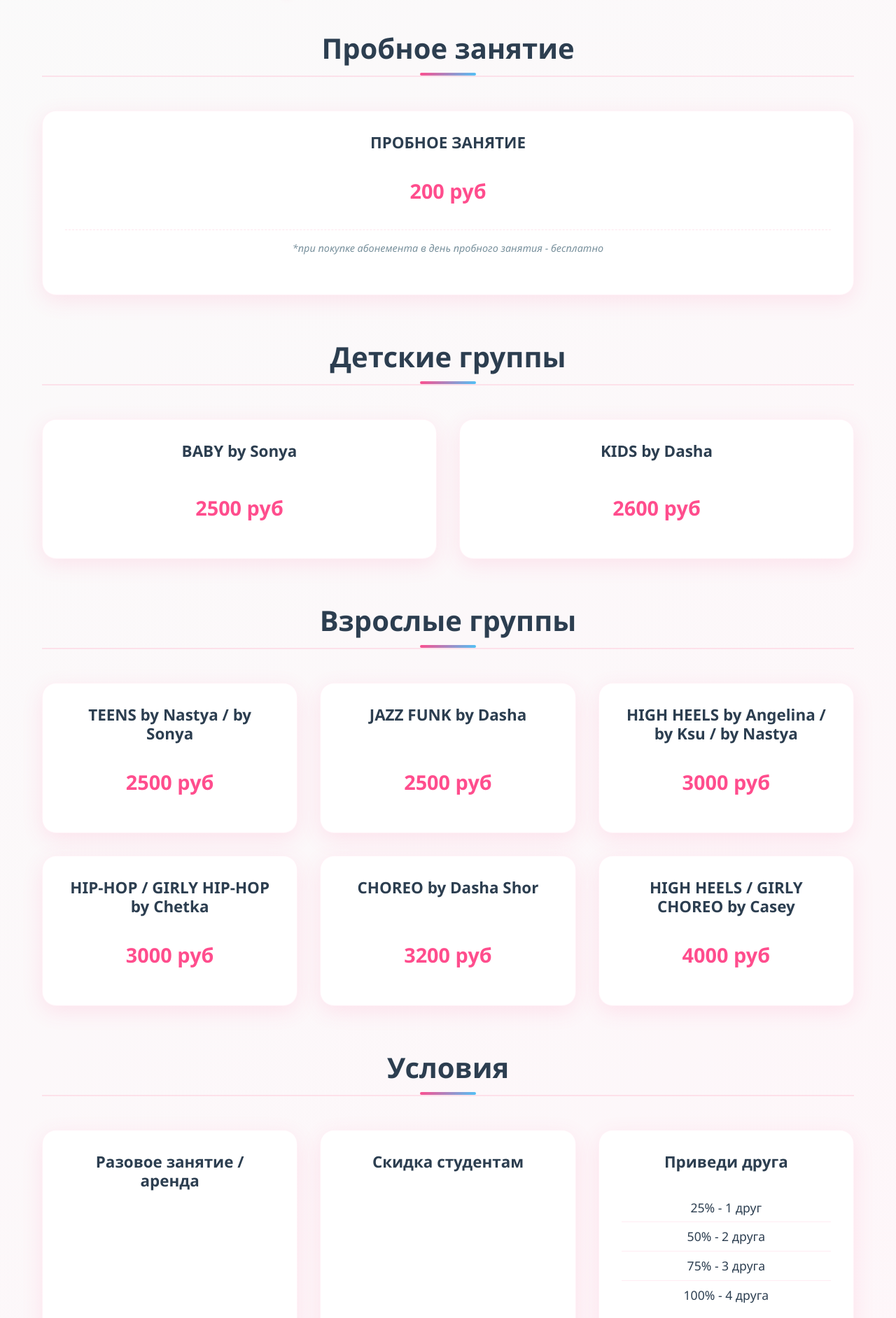
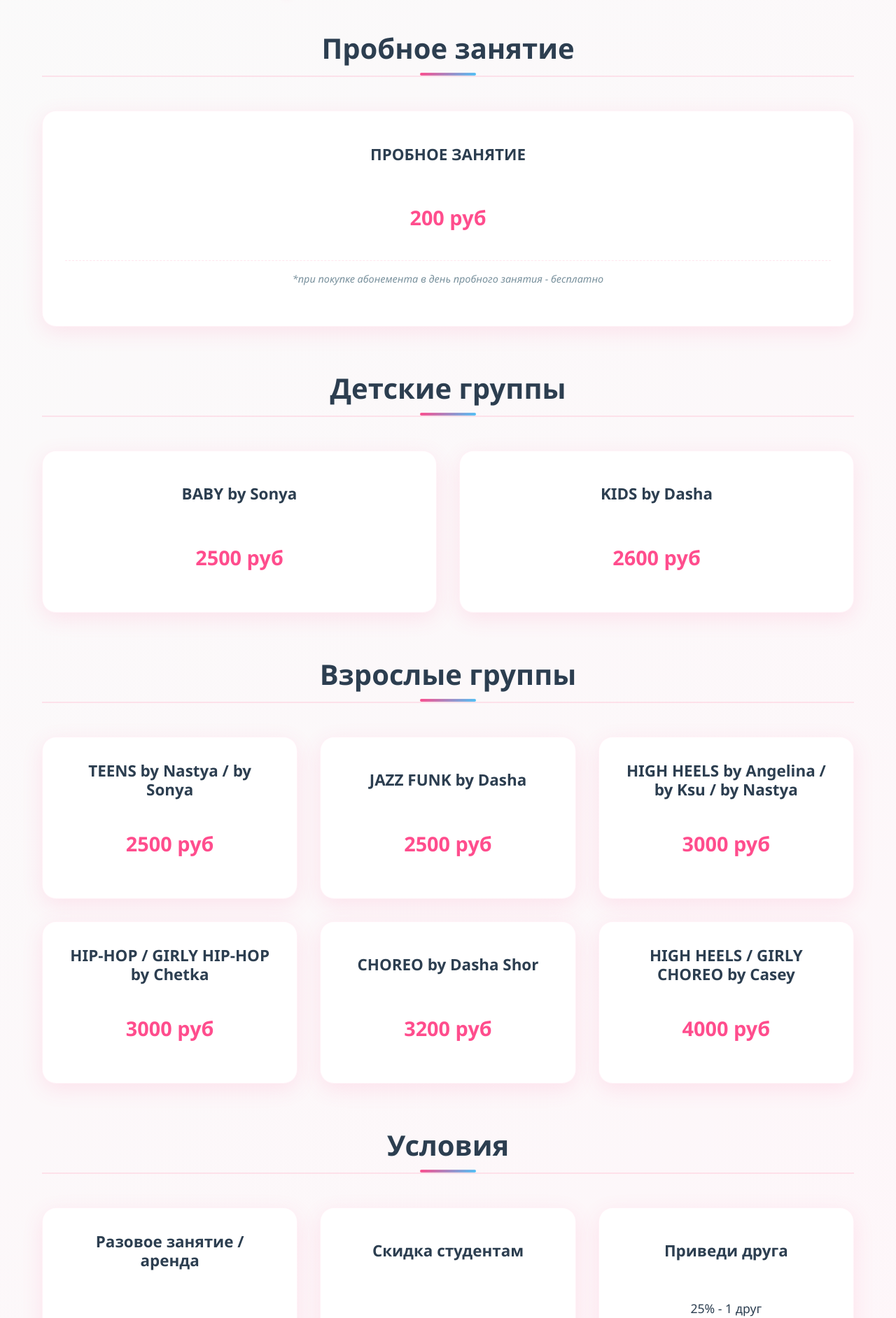
Before and after one commit to adsoboleva1101-alt/dance-studio-website, a Flask app: page /prices in a window 1280 px wide. Shown: the part 236-2120 px from the top of the page at 70% size. Run offline with Flask 3, Linux system fonts and the light colour scheme.

Commit message:
Update style.css

```diff
--- a/data/static/css/style.css
+++ b/data/static/css/style.css
@@ -1849,3 +1849,62 @@ input:focus, select:focus, textarea:focus {
 .prices-container .prices-grid:last-of-type {
     margin-bottom: 2rem;
 }
+/* Улучшенное выравнивание для цен */
+.price {
+    font-size: 1.8rem;
+    font-weight: 700;
+    color: var(--pink-bright);
+    margin: 15px 0;
+    text-align: center;
+    display: flex;
+    justify-content: center;
+    align-items: center;
+    min-height: 60px;
+}
+
+/* Для нескольких цен */
+.multiple-prices {
+    margin: 15px 0;
+    text-align: center;
+    display: flex;
+    flex-direction: column;
+    justify-content: center;
+    flex-grow: 1;
+}
+
+.price-line {
+    padding: 10px 0;
+    font-size: 1.1rem;
+    color: var(--text-dark);
+    font-weight: 500;
+    line-height: 1.4;
+}
+
+.price-line:not(:last-child) {
+    border-bottom: 1px solid rgba(255, 128, 171, 0.15);
+}
+
+/* Улучшаем выравнивание карточек */
+.price-card {
+    background: var(--bg-white);
+    padding: 2rem;
+    border-radius: var(--border-radius);
+    box-shadow: var(--shadow);
+    transition: var(--transition);
+    border: 1px solid rgba(255, 128, 171, 0.1);
+    text-align: center;
+    display: flex;
+    flex-direction: column;
+    min-height: 220px;
+}
+
+.price-card h3 {
+    font-size: 1.4rem;
+    color: var(--text-dark);
+    margin-bottom: 1rem;
+    text-align: center;
+    min-height: 60px;
+    display: flex;
+    align-items: center;
+    justify-content: center;
+}
```
